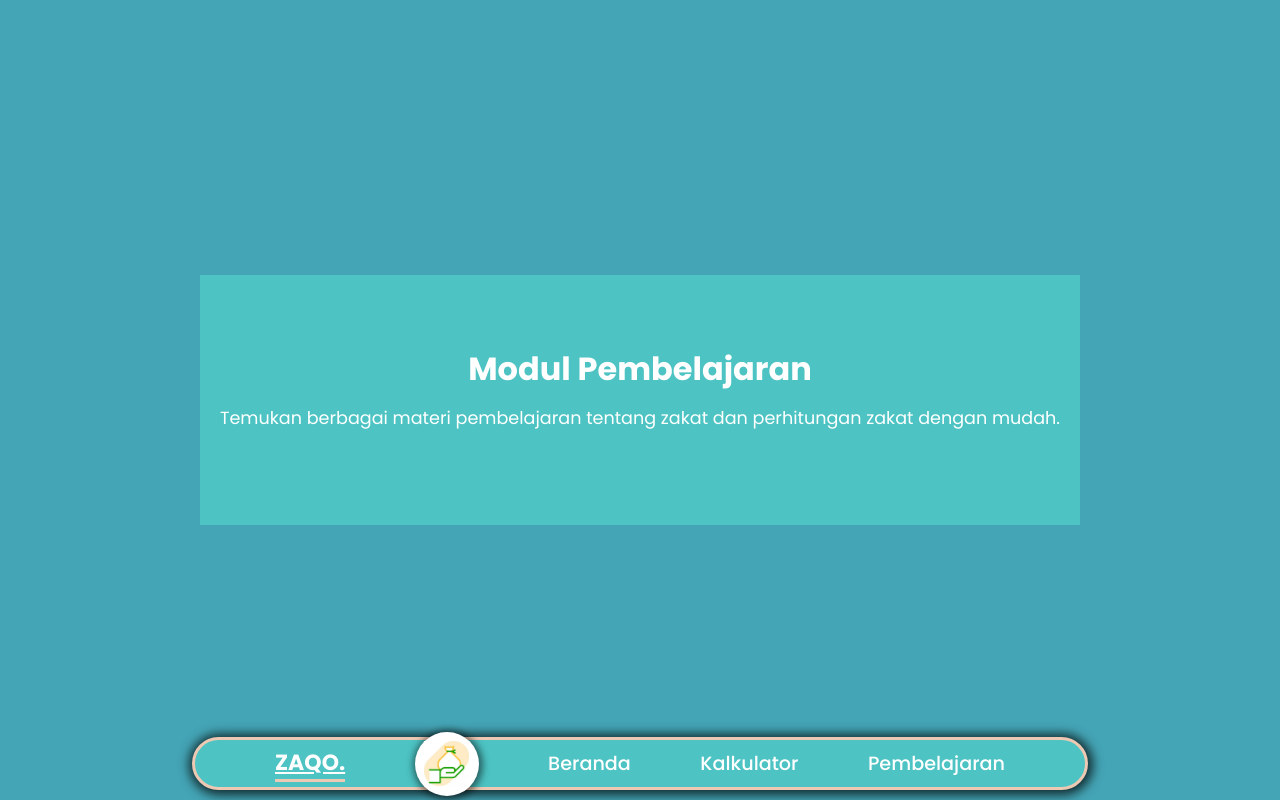
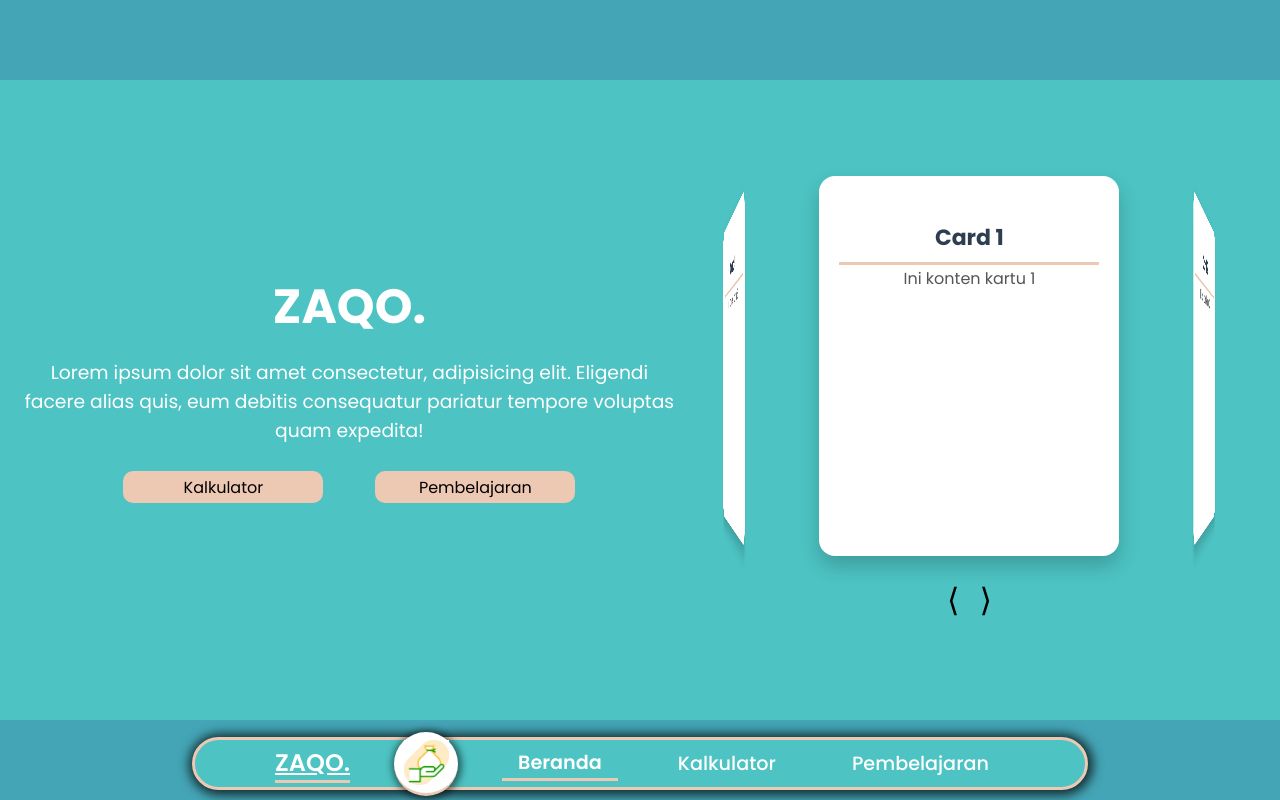
Before and after one commit to blackcatin/Zaqo, a React (Vite) app: page / in a window 1280 px wide. Built offline with nearby package versions, Linux system fonts and the light colour scheme.

Commit message:
Iqbal => Hero section

```diff
--- /dev/null
+++ b/src/components/Hero.jsx
@@ -0,0 +1,67 @@
+import {Children, useState} from 'react';
+import './../styles/hero.css';
+// import {TiChevronLeftOutline, TiChevronRighttOutline} from 'https://cdn.skypack.dev/react-icons/ti';
+
+function Hero() {
+	const [currentPage, setCurrentPage] = useState('hero');
+	const cards = [
+		{id: 1, title: 'Card 1', content: 'Ini konten kartu 1'},
+		{id: 2, title: 'Card 2', content: 'Ini konten kartu 2'},
+		{id: 3, title: 'Card 3', content: 'Ini konten kartu 3'},
+		{id: 4, title: 'Card 4', content: 'Ini konten kartu 4'},
+		{id: 5, title: 'Card 5', content: 'Ini konten kartu 5'},
+	];
+
+	const [current, setCurrent] = useState(0);
+	const angle = 360 / cards.length;
+
+	const handlePrev = () => {
+		setCurrent(prev => (prev - 1 + cards.length) % cards.length);
+	};
+
+	const handleNext = () => {
+		setCurrent(prev => (prev + 1) % cards.length);
+	};
+
+	return (
+		<div className="hero-container">
+			<div className="hero-main">
+				<h1>ZAQO.</h1>
+				<h3>
+					Lorem ipsum dolor sit amet consectetur, adipisicing elit. Eligendi facere alias quis, eum
+					debitis consequatur pariatur tempore voluptas quam expedita!
+				</h3>
+				<div className="hero-button">
+					<button className="kalkulator-button">Kalkulator</button>
+					<button className="pembelajaran-button">Pembelajaran</button>
+				</div>
+			</div>
+			<div className="carousel-wrapper">
+				<div
+					className="carousel"
+					style={{transform: `translateZ(-300px) rotateY(-${current * angle}deg)`}}
+				>
+					{cards.map((card, i) =>
+						<div
+							key={card.id}
+							className="carousel-card"
+							style={{transform: `rotateY(${i * angle}deg) translateZ(300px)`}}
+						>
+							<h2>
+								{card.title}
+							</h2>
+							<p>
+								{card.content}
+							</p>
+						</div>
+					)}
+				</div>
+				<div className="controls">
+					<button onClick={handlePrev}>⟨</button>
+					<button onClick={handleNext}>⟩</button>
+				</div>
+			</div>
+		</div>
+	);
+}
+export default Hero;
--- a/src/layouts/Navbar.jsx
+++ b/src/layouts/Navbar.jsx
@@ -1,5 +1,5 @@
 import React, {useState} from 'react';
-import {Link} from 'react-router-dom'; // WAJIB: ganti <a> ke <Link>
+import {NavLink} from 'react-router-dom';
 import './../styles/navbar.css';
 import infaqImage from './../assets/infaq.jpg';
 import menuIcon from './../assets/menu-w.png';
@@ -10,21 +10,21 @@ function Navbar() {
 	return (
 		<nav>
 			<div className="container-navbar">
-				<Link to="/">
-					<h2 className="zaqo-title">ZAQO.</h2>
-				</Link>
-				<Link to="/" className="navbar-logo">
+				<NavLink to="/" className="zaqo-title">
+					ZAQO.
+				</NavLink>
+				<NavLink to="/" className="navbar-logo">
 					<img src={infaqImage} alt="cek" />
-				</Link>
-				<Link className="a" to="/">
+				</NavLink>
+				<NavLink className={({isActive}) => (isActive ? 'a active' : 'a')} to="/">
 					Beranda
-				</Link>
-				<Link className="b" to="/calculator">
+				</NavLink>
+				<NavLink className={({isActive}) => (isActive ? 'b active' : 'b')} to="/calculator">
 					Kalkulator
-				</Link>
-				<Link className="c" to="/modul">
+				</NavLink>
+				<NavLink className={({isActive}) => (isActive ? 'c active' : 'c')} to="/modul">
 					Pembelajaran
-				</Link>
+				</NavLink>
 			</div>
 
 			<div className="navbar-menu">
@@ -35,21 +35,21 @@ function Navbar() {
 
 			<div className={`side-navbar ${isOpen ? 'open' : ''}`}>
 				<div className="navbar-nav">
-					<Link to="/">
+					<NavLink to="/">
 						<h2>ZAQO.</h2>
-					</Link>
-					<Link to="/" className="navbar-nav-logo">
+					</NavLink>
+					<NavLink to="/" className="navbar-nav-logo">
 						<img src={infaqImage} alt="cek" />
-					</Link>
-					<Link className="a" to="/">
+					</NavLink>
+					<NavLink className="a" to="/">
 						Beranda
-					</Link>
-					<Link className="b" to="/calculator">
+					</NavLink>
+					<NavLink className="b" to="/calculator">
 						Kalkulator
-					</Link>
-					<Link className="c" to="/modul">
+					</NavLink>
+					<NavLink className="c" to="/modul">
 						Pembelajaran
-					</Link>
+					</NavLink>
 				</div>
 			</div>
 		</nav>
--- a/src/pages/Home.jsx
+++ b/src/pages/Home.jsx
@@ -1,44 +1,11 @@
-import { useState } from "react";
+import {useState} from 'react';
+import Hero from '../components/Hero';
 import './../styles/home.css';
 
+function Home() {
+	const [currentPage, setCurrentPage] = useState('hero');
 
-function Home() {
-    const [currentPage, setCurrentPage] = useState("modul");
-    return (
-        <div className="modul-container">
-            {currentPage !== "modul" && (
-                <button onClick={() => setCurrentPage("modul")} className="back-btn">←</button>
-            )}
-
-            {currentPage === "modul" && (
-                <>
-                    <h1>Modul Pembelajaran</h1>
-                    <p>Temukan berbagai materi pembelajaran tentang zakat dan perhitungan zakat dengan mudah.</p>
-
-                </>
-            )}
-
-            {currentPage === "zakat" && (
-                <div className="modul-page">
-                    <h1>Pengantar Zakat</h1>
-                </div>
-            )}
-
-            {currentPage === "jenisZakat" && (
-                <div className="modul-page">
-                    <h1>Jenis-Jenis Zakat</h1>
-                    <p>Pelajari jenis-jenis zakat, seperti zakat fitrah, maal, profesi, dan lainnya.</p>
-                </div>
-            )}
-
-            {currentPage === "hitungZakat" && (
-                <div className="modul-page">
-                    <h1>Cara Menghitung Zakat</h1>
-                    <p>Pahami bagaimana cara menghitung zakat dengan rumus yang tepat.</p>
-                </div>
-            )}
-        </div>
-    );
+	return <Hero />;
 }
 
 export default Home;
--- /dev/null
+++ b/src/styles/hero.css
@@ -0,0 +1,80 @@
+:root {
+    --blue: #4dc3c3;
+    --gold: #edc9b3;
+    --white: #ffffff;
+}
+
+.hero-container {
+    width: 100%;
+    max-width: 1400px;
+    text-align: center;
+    background: var(--blue);
+    display: flex;
+    flex-direction: grid;
+    align-items: center;
+    justify-content: flex-start;
+    padding: 70px 20px;
+    height: 80vh;
+}
+
+.hero-main h1 {
+    color: var(--white);
+    font-size: 3rem;
+}
+
+.hero-main h3 {
+    color: var(--white);
+    font-weight: 400;
+}
+
+.hero-button button {
+    width: 200px;
+    height: 32px;
+    margin: 26px;
+    border-radius: 10px;
+    background-color: var(--gold);
+    border: none;
+    font-size: 1rem;
+}
+
+.carousel-wrapper {
+    perspective: 1000px;
+    width: 100%;
+    height: 400px;
+    display: flex;
+    flex-direction: column;
+    align-items: center;
+    justify-content: center;
+}
+
+.carousel {
+    width: 300px;
+    height: 200px;
+    position: relative;
+    transform-style: preserve-3d;
+    transition: transform 1s;
+}
+
+.carousel-card {
+    position: absolute;
+    width: 300px;
+    height: 380px;
+    background: white;
+    border-radius: 16px;
+    box-shadow: 0 10px 20px rgba(0, 0, 0, 0.2);
+    text-align: center;
+    padding: 20px;
+    backface-visibility: hidden;
+}
+
+.controls {
+    margin-top: 400px;
+}
+
+.controls button {
+    margin: 0 10px;
+    font-size: 2rem;
+    background: none;
+    border: none;
+    cursor: pointer;
+}
--- a/src/styles/home.css
+++ b/src/styles/home.css
@@ -0,0 +1,20 @@
+* {
+    font-family: 'Poppins', sans-serif;
+    margin: 0;
+    padding: 0;
+    box-sizing: border-box;
+}
+
+:root {
+    --blue: #4dc3c3;
+    --gold: #edc9b3;
+    --white: #ffffff;
+}
+
+body {
+    background: var(--blue);
+    display: flex;
+    justify-content: center;
+    align-items: center;
+    min-height: 100vh;
+}
--- a/src/styles/navbar.css
+++ b/src/styles/navbar.css
@@ -1,5 +1,4 @@
 :root {
-
     --blue: #309b9b;
     --gold: #edc9b3;
     --white: #ffffff;
@@ -43,6 +42,8 @@ nav {
     padding: 0;
     margin: 0;
     color: var(--white);
+    font-size: 1.5rem;
+    font-weight: 700;
     text-decoration: underline;
 }
 
@@ -61,6 +62,28 @@ nav {
     margin: auto;
     width: 45px;
     height: auto;
+}
+
+.container-navbar .a,
+.container-navbar .b,
+.container-navbar .c {
+    text-decoration: none;
+    color: #fff;
+    padding: 0.1rem 1rem;
+    transition: border-bottom 0.3s;
+    transition: all 0.3s ease;
+}
+
+.container-navbar .active {
+    border-bottom: 3px solid var(--gold);
+    font-weight: 600;
+}
+
+.container-navbar .a:hover,
+.container-navbar .b:hover,
+.container-navbar .c:hover {
+    transform: scale(1.1);
+    text-shadow: 1px 1px 7px rgba(0, 0, 0, 0.5);
 }
 
 /* Tombol Menu */
```
